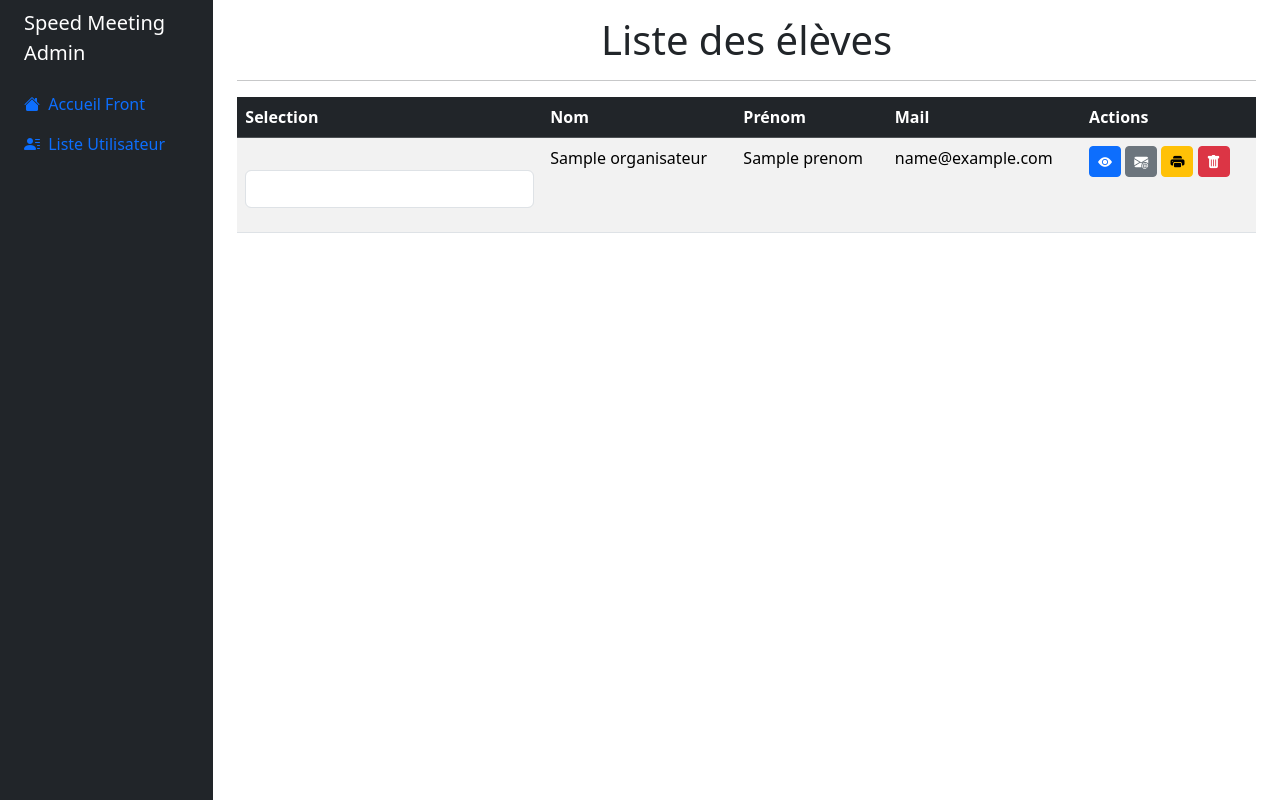
After one commit to Erwann-Gallois/speed_metting, a Symfony app: template templates/admin/liste_organisateur.html.twig in a window 1280 px wide. The commit adds this page. Run offline with Twig, Linux system fonts and the light colour scheme; the template is opened without the code that fills it: most values are stand-ins (such as "Sample title", 1, 10 or a date in 2020); form fields are guessed from the names that the template uses; some libraries are stand-ins or nearby versions.

Commit message:
Update AdminController and index.html.twig
Signed-off-by: Erwann.Gallois <gallois.erwann@gmail.com>

```diff
--- /dev/null
+++ b/templates/admin/liste_organisateur.html.twig
@@ -0,0 +1,49 @@
+{% extends 'base_back.html.twig' %}
+{% block title %}
+    Liste des élèves
+{% endblock %}
+{% block body %}
+    <div class="container">
+        <h1 class="text-center">Liste des élèves</h1>
+        <hr />
+        {{ form_start(form, {'method': 'POST'}) }}
+        <div class="row">
+            <div class="col-12">
+                <table class="table table-striped table-hover">
+                    <thead class = "table-dark">
+                    <tr>
+                        <th>Selection</th>
+                        <th>Nom</th>
+                        <th>Prénom</th>
+                        <th>Mail</th>
+                        {# <th>Validé</th> #}
+                        <th>Actions</th>
+                    </tr>
+                    </thead>
+                    <tbody>
+                    {% for organisateur in organisateurs %}
+                        {# {% set cpt = loop.index0 %} #}
+                        <tr>
+                            <td>
+                                {{ form_row(form["email_"~ loop.index0]) }}
+                            </td>
+                            <td>{{ organisateur.nom }}</td>
+                            <td>{{ organisateur.prenom }}</td>
+                            <td>{{ organisateur.email }}</td>
+                            {# <td>{{ organisateur.valide }}</td> #}
+                            <td>
+                                <a href="{{path ('front_organisateur', {id : organisateur.id, nom : organisateur.nom, prenom:organisateur.prenom})}}" class="btn btn-sm btn-primary"><i class="bi bi-eye-fill"></i></a>
+                                <a href="" class="btn btn-sm btn-secondary"><i class="bi bi-envelope-at-fill"></i></a>
+                                <a href="" class="btn btn-sm btn-warning"><i class="bi bi-printer-fill"></i></a>
+                                <a href="" class="btn btn-sm btn-danger"><i class="bi bi-trash-fill"></i></a>
+                            </td>
+                        </tr>
+                    {% endfor %}
+                    </tbody>
+                </table>
+                {# <a href="{{ path('organisateur_new') }}" class="btn btn-success">Ajouter un organisateurfessionnel</a> #}
+            </div>
+        </div>
+        {{ form_end(form) }}
+    </div>
+{% endblock %}
--- a/templates/front/index.html.twig
+++ b/templates/front/index.html.twig
@@ -79,7 +79,7 @@
             </div>
 
             <div class = "image-wrap">
-                <img src="{{asset ("images/Fisson.jpg")}}" alt="Fisson Malveillance Max">
+                <img src="{{asset ("images/Fisson2.jpg")}}" alt="Fisson Malveillance Max">
             </div>
             {# <div class="video-wrap">
                 <video autoplay="" loop="" muted="" class="custom-video" poster="">
@@ -109,7 +109,7 @@
                     </div>
                     <div class="col-lg-6 col-12">
                         <div class="about-text-wrap d-none d-md-block">
-                            <img src="{{asset ('images/Fisson.jpg')}}" class="about-image img-fluid">
+                            <img src="{{asset ('images/Fisson2.jpg')}}" class="about-image img-fluid">
                             {# <div class="about-text-info d-flex">
                                 <div class="d-flex">
                                     <i class="about-text-icon bi-person"></i>
```
Also changed, not shown: src/Controller/AdminController.php (+29 -0 lines), public/images/Fisson2.jpg (added).
